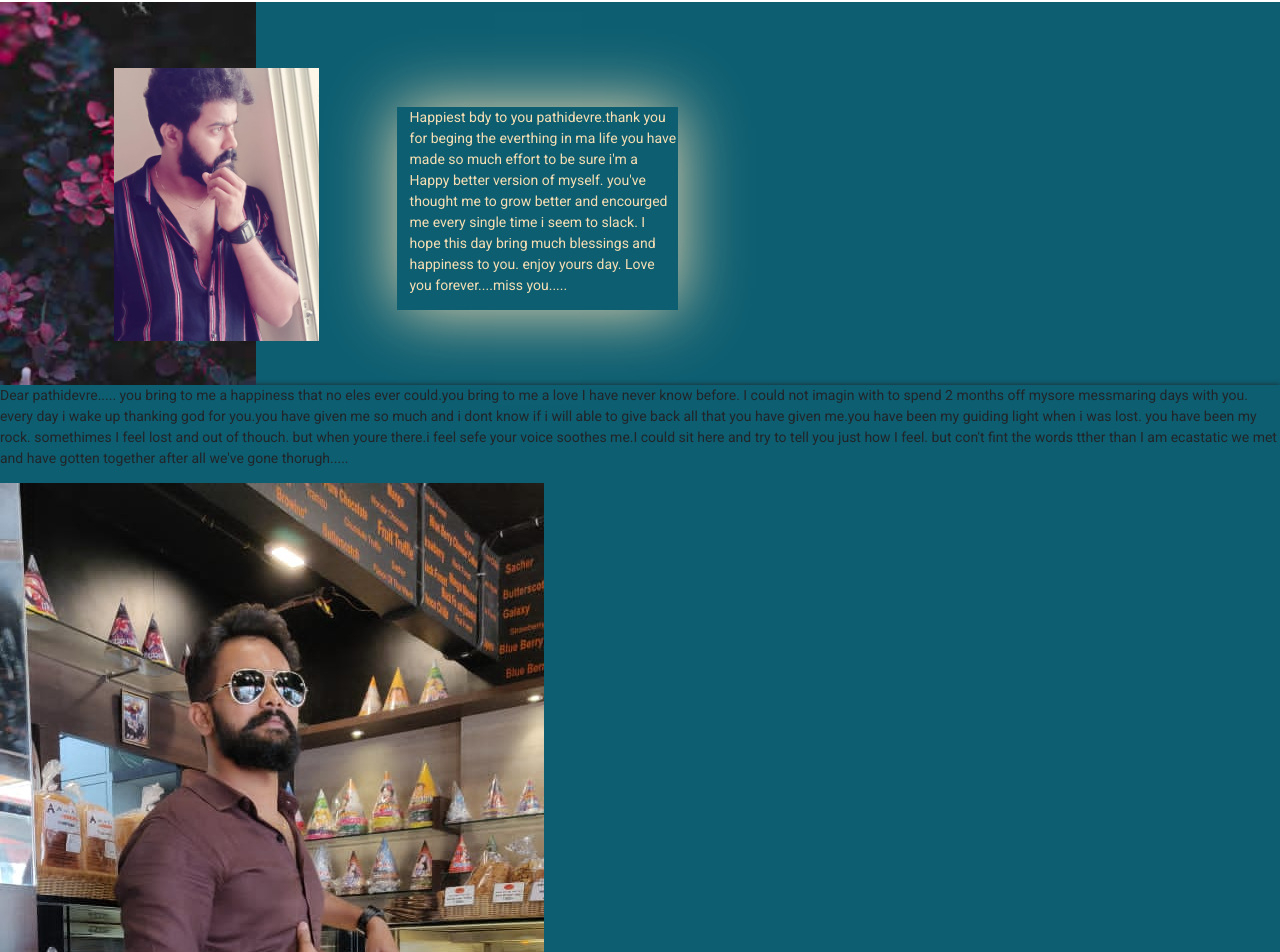
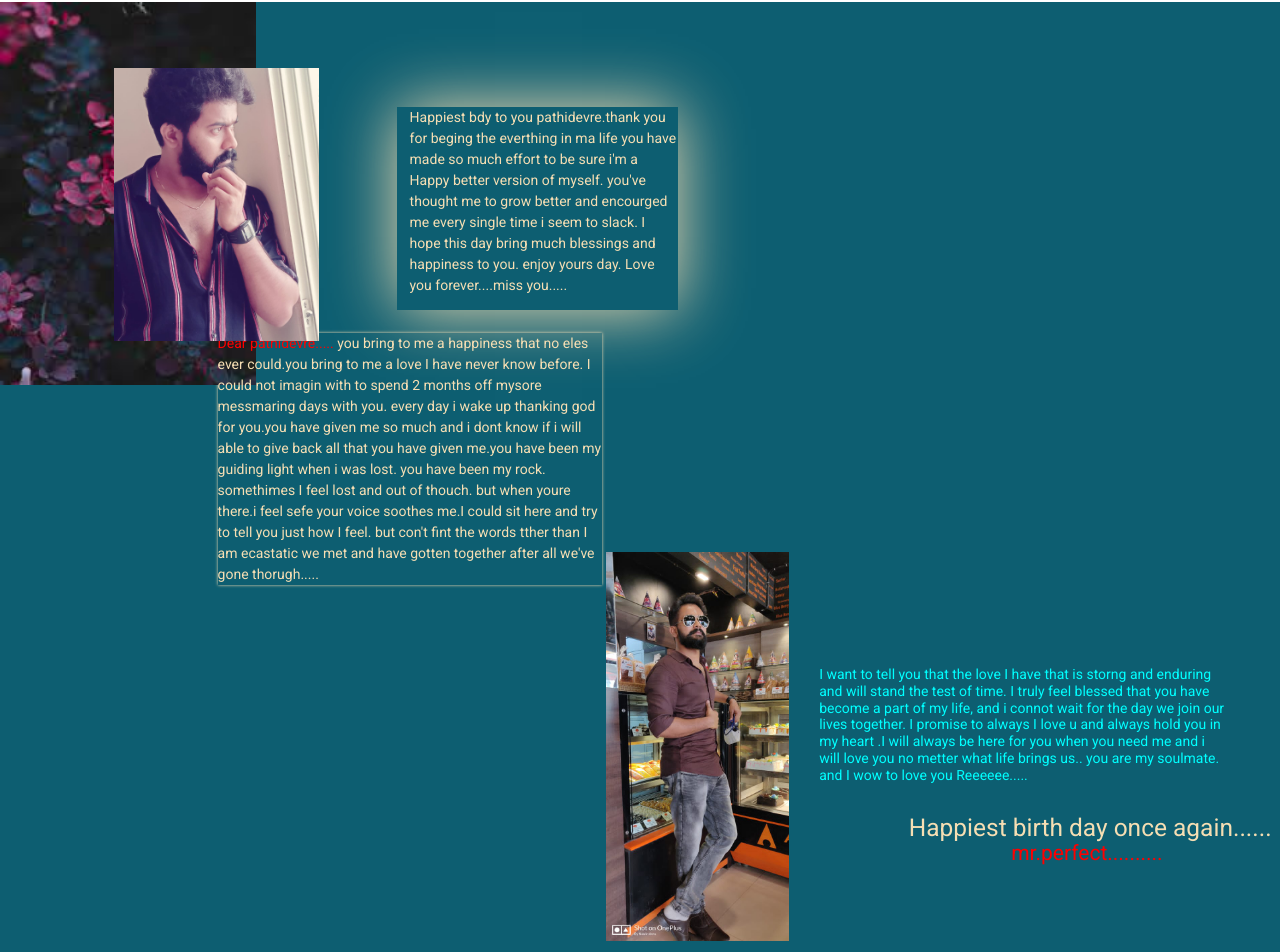
Before and after one commit to Monishas97/Happy_birthday, a plain HTML site: page index.html in a window 1280 px wide. Shown: the part 47-999 px from the top of the page. Drawn offline with Linux system fonts and the light colour scheme.

Commit message:
Add files via upload

```diff
--- a/css/main.css
+++ b/css/main.css
@@ -8,6 +8,7 @@ html,body{
  .header{
     background-color:#0D5E71 ;
     color: azure;
+    text-align: center;
  }
  .main1 img{
     width: 20%;
@@ -17,9 +18,12 @@ html,body{
     position: absolute;
     top: 115px;
     margin-left: 114px;
+
+
  }
  .main{
     background-color: #0D5E71;
+
  }
 
 
@@ -34,5 +38,40 @@ html,body{
  }
  .wish{
    background-color: #0D5E71;
-   box-shadow: 0px 0px 5px;
+
  }
+ .wish p{
+   width: 30%;
+   box-shadow: 0px 0px 3px;
+   color: wheat;
+   margin-left: 17%;
+   margin-top: -4%;
+ }
+ .wish h6{
+   width: 32%;
+   margin-left: 64%;
+    position: absolute;
+    top: 713px;
+    color: aqua;
+ }
+ .wish p span{
+   color: red;
+ }
+ .wish2 img{
+   width: 17%;
+   padding: 17px;
+    margin-left: 46%;
+    margin-top: -5%;
+ }
+ .wish h3{
+   margin-left: 71%;
+    position: absolute;
+    top: 860px;
+    color: wheat;
+ }
+ .wish h4{
+   padding-left: 79%;
+    position: absolute;
+    top: 888px;
+    color: red;
+ }
```
